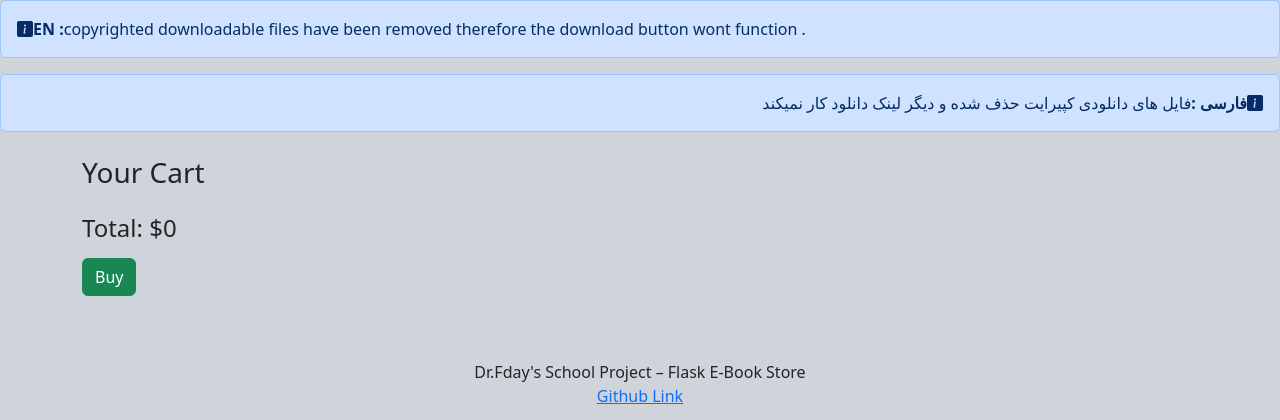
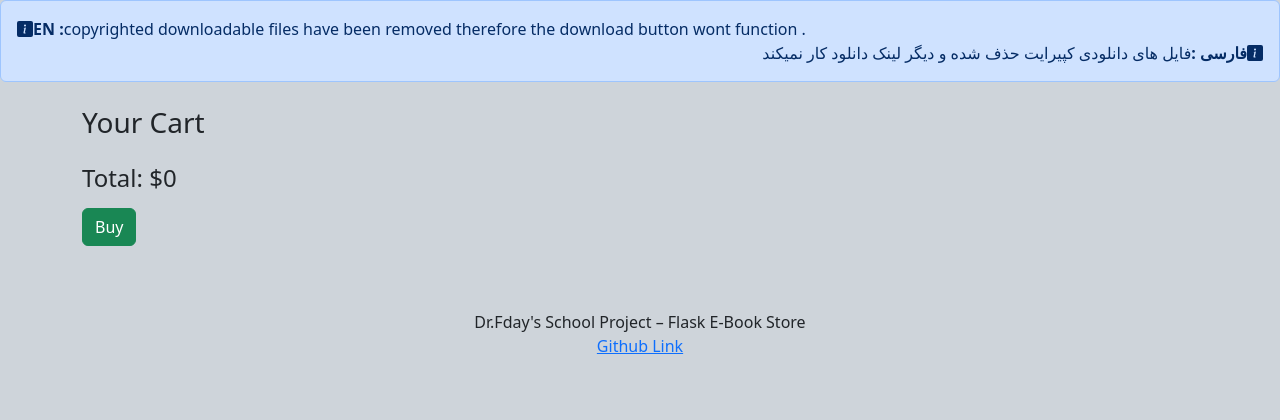
Before and after one commit to DrFday/flask-store, a Flask app: page /cart in a window 1280 px wide. Shown: the part 56-476 px from the top of the page. Run offline with Flask 3, Linux system fonts and the light colour scheme.

Commit message:
Fix HTML structure and update alert message
Removed unnecessary closing div tag and adjusted alert message.

```diff
--- a/templates/base.html
+++ b/templates/base.html
@@ -30,8 +30,6 @@
     <strong>EN :</strong>copyrighted downloadable files have been removed therefore the download button wont function .
   </div>
   </div>
-</div>
-<div class="alert alert-primary" role="alert">
   <div class="d-flex align-items-center d-flex justify-content-end">
   <div>
     <strong> فارسی :</strong>فایل های دانلودی کپیرایت حذف شده و دیگر لینک دانلود کار نمیکند
```
